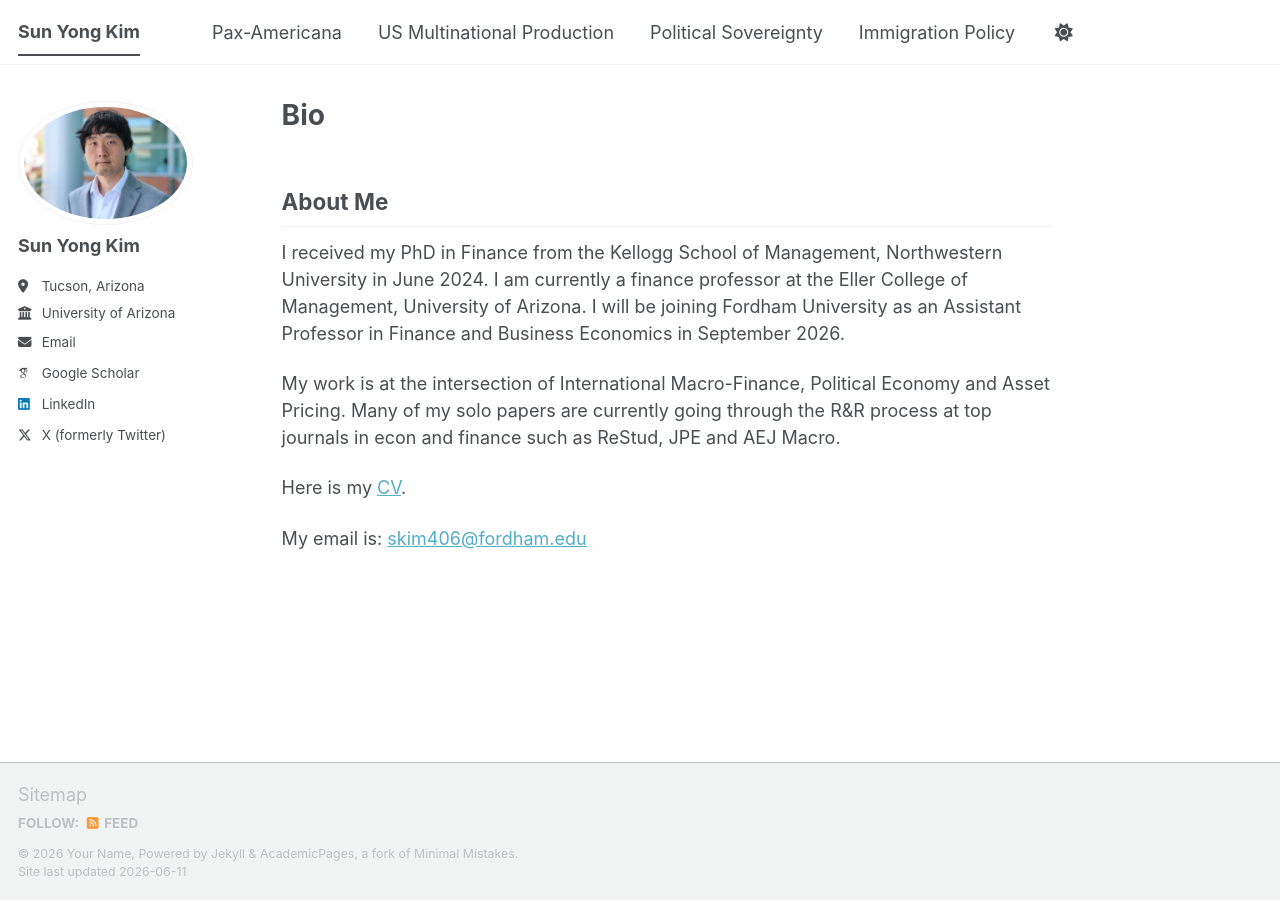
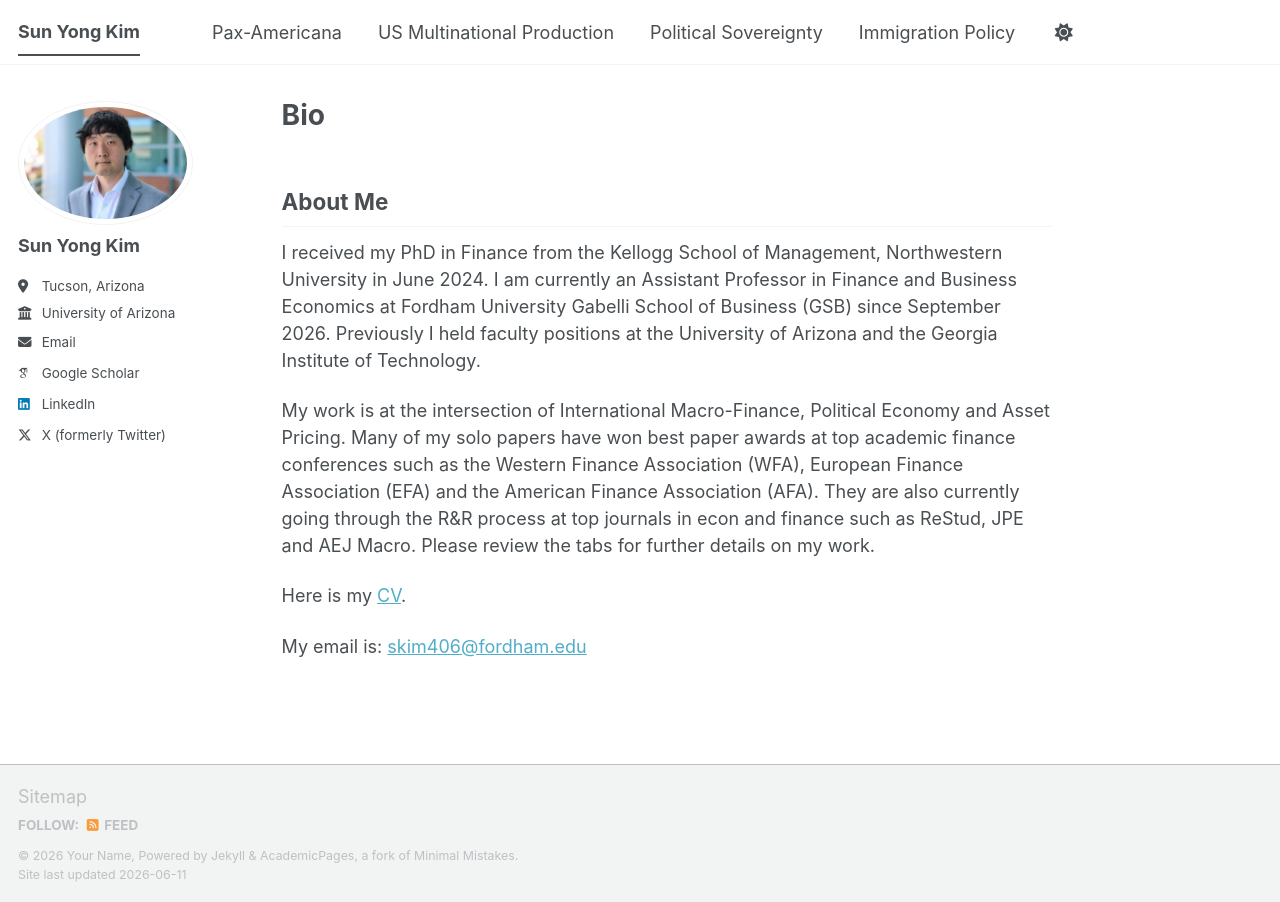
Before and after one commit to sunyongkim-research/sunyongkim-research.github.io, a Jekyll site: the page built from _pages/about.md, in a window 1280 px wide. Built offline with Jekyll 4.4.1, drawn with Linux system fonts in a browser that asks for light colours; some web fonts are replaced; a script bundle is joined from its source files by our own code; library files that are not in the unit come from our copies.

Commit message:
Update about.md

```diff
--- a/_pages/about.md
+++ b/_pages/about.md
@@ -9,9 +9,9 @@ redirect_from:
 
 ## About Me
 
-I received my PhD in Finance from the Kellogg School of Management, Northwestern University in June 2024. I am currently a finance professor at the Eller College of Management, University of Arizona. I will be joining Fordham University as an Assistant Professor in Finance and Business Economics in September 2026.
+I received my PhD in Finance from the Kellogg School of Management, Northwestern University in June 2024. I am currently an Assistant Professor in Finance and Business Economics at Fordham University Gabelli School of Business (GSB) since September 2026. Previously I held faculty positions at the University of Arizona and the Georgia Institute of Technology.
 
-My work is at the intersection of International Macro-Finance, Political Economy and Asset Pricing. Many of my solo papers are currently going through the R&R process at top journals in econ and finance such as ReStud, JPE and AEJ Macro.
+My work is at the intersection of International Macro-Finance, Political Economy and Asset Pricing. Many of my solo papers have won best paper awards at top academic finance conferences such as the Western Finance Association (WFA), European Finance Association (EFA) and the American Finance Association (AFA). They are also currently going through the R&R process at top journals in econ and finance such as ReStud, JPE and AEJ Macro. Please review the tabs for further details on my work.
 
 Here is my [CV](https://www.dropbox.com/home/Packet?preview=CV_feb12_2026.pdf).
 
```
